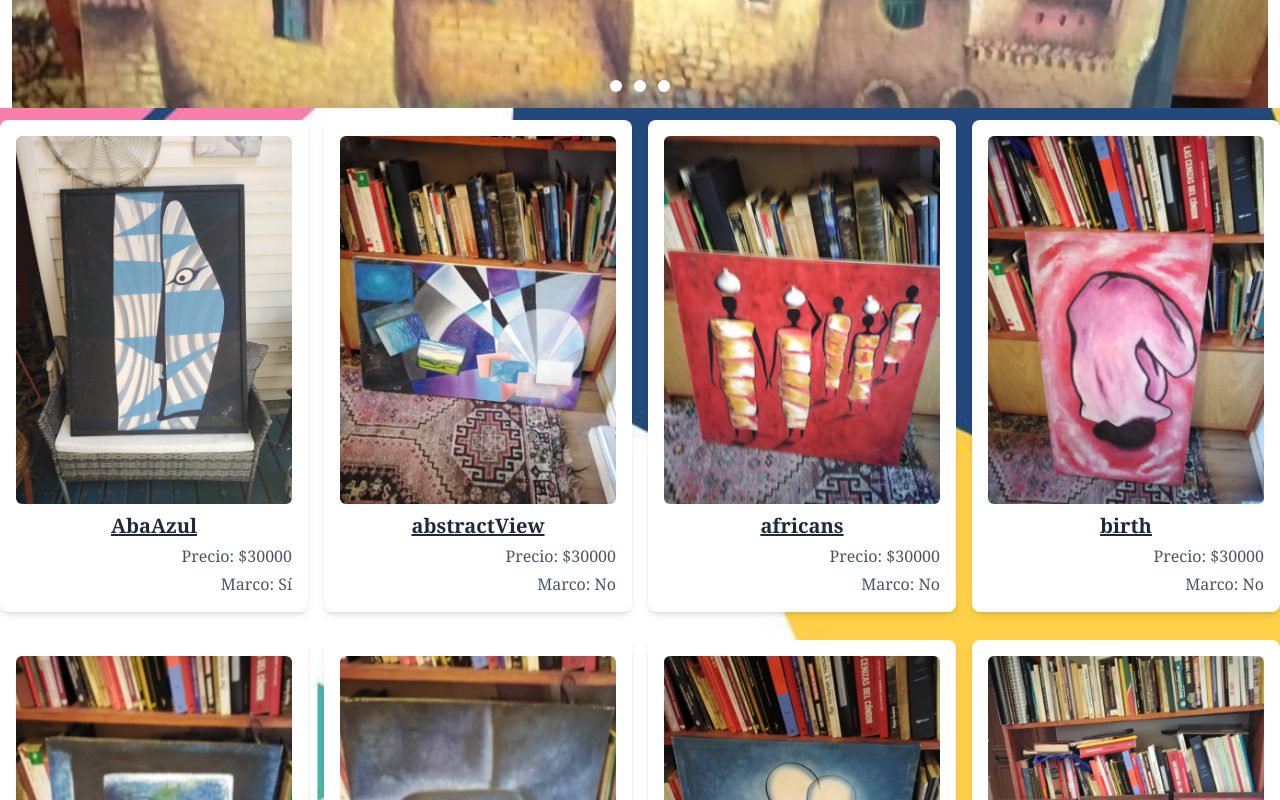
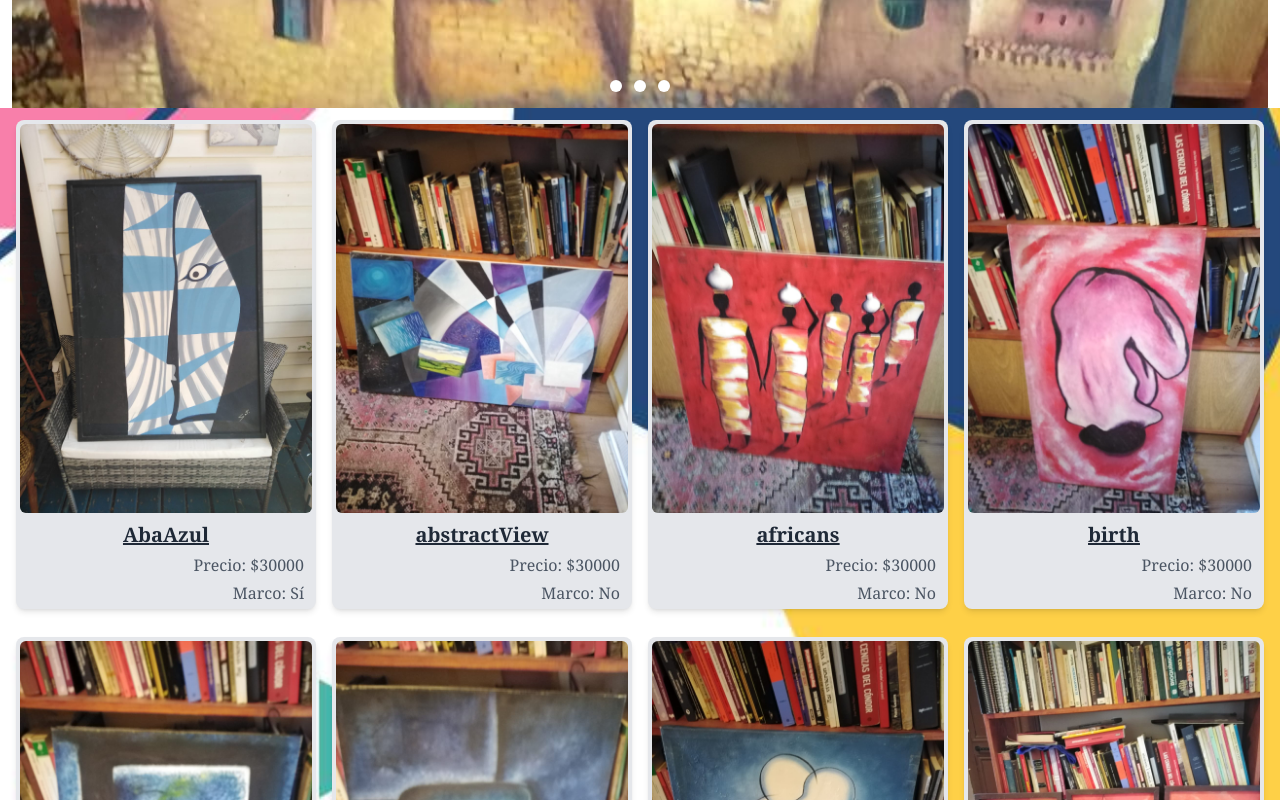
Before and after one commit to martinoremonje/arte-galeria, a React (Vite) app: page / in a window 1280 px wide. Shown: the part 580-1380 px from the top of the page. Built offline with nearby package versions, Linux system fonts and the light colour scheme.

Commit message:
cambios al pading

```diff
--- a/src/components/Cards.jsx
+++ b/src/components/Cards.jsx
@@ -11,17 +11,20 @@ function Card({ artwork, index }) {
 
       data-aos="fade-up"
       data-aos-delay={baseDelay + incrementalDelay}
-      className="bg-white rounded-lg shadow-md p-4 mt-3"
+      className="bg-gray-200 rounded-lg shadow-md p-1 mt-3"
 
     >
       <img
         src={artwork.img}
         alt={artwork.name}
-        className="w-full h-auto rounded-md mb-2"
+        className="w-full h-auto rounded-md mb-2 "
       />
       <h3 className="text-xl font-semibold text-gray-800 mb-1 text-center underline">{artwork.name}</h3>
+      <div className='mr-2'>
+
       <p className="text-gray-600 mb-1 text-right">Precio: ${artwork.price}</p>
       <p className="text-gray-600 text-right">Marco: {artwork.marco ? 'Sí' : 'No'}</p>
+      </div>
     </div>
   );
 }
@@ -33,7 +36,7 @@ function Cards() {
       backgroundRepeat: 'no-repeat',
       backgroundSize: 'cover',
       backgroundPosition: 'center',
-    }} className="grid grid-cols-1 sm:grid-cols-2 md:grid-cols-3 lg:grid-cols-4 gap-4">
+    }} className="grid grid-cols-1 sm:grid-cols-2 md:grid-cols-3 lg:grid-cols-4 gap-4 px-4">
       {Art.map((artwork, index) => (
         <Card key={artwork.name} artwork={artwork} index={index} />
       ))}
```
